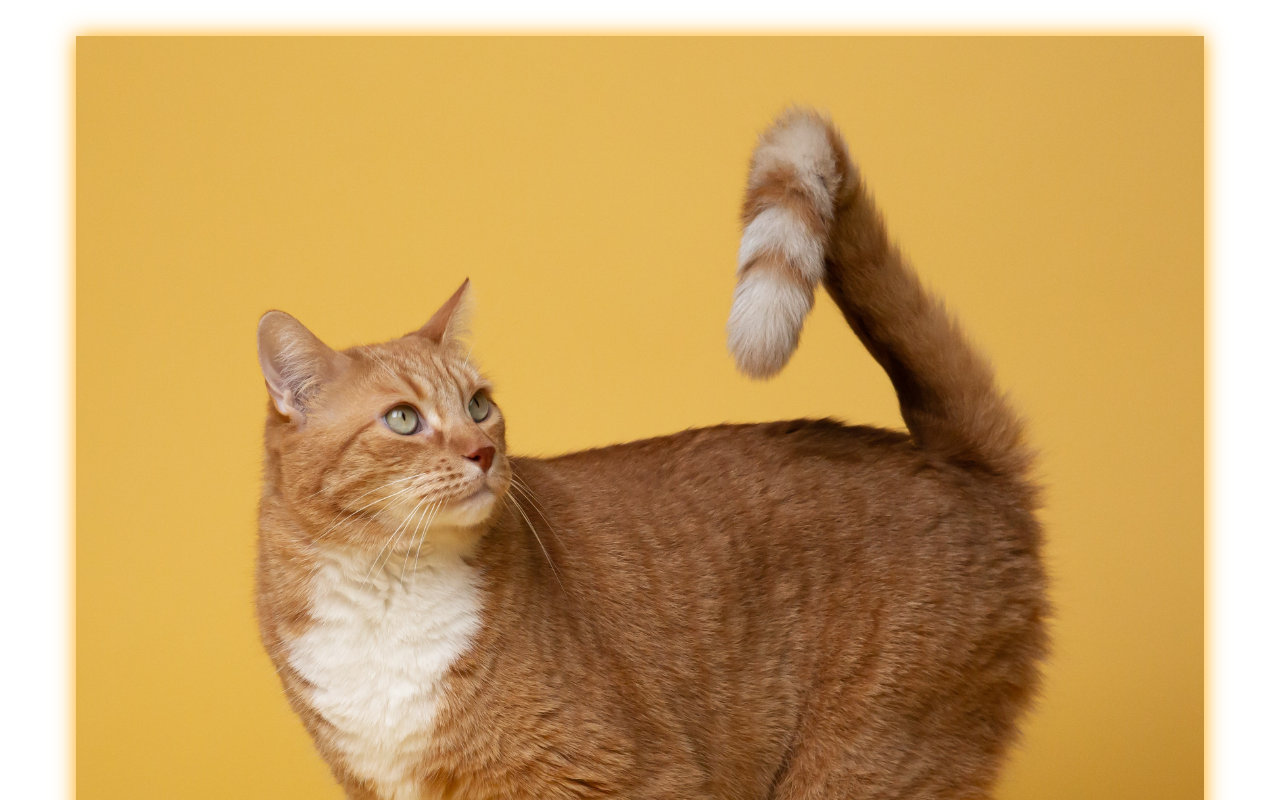
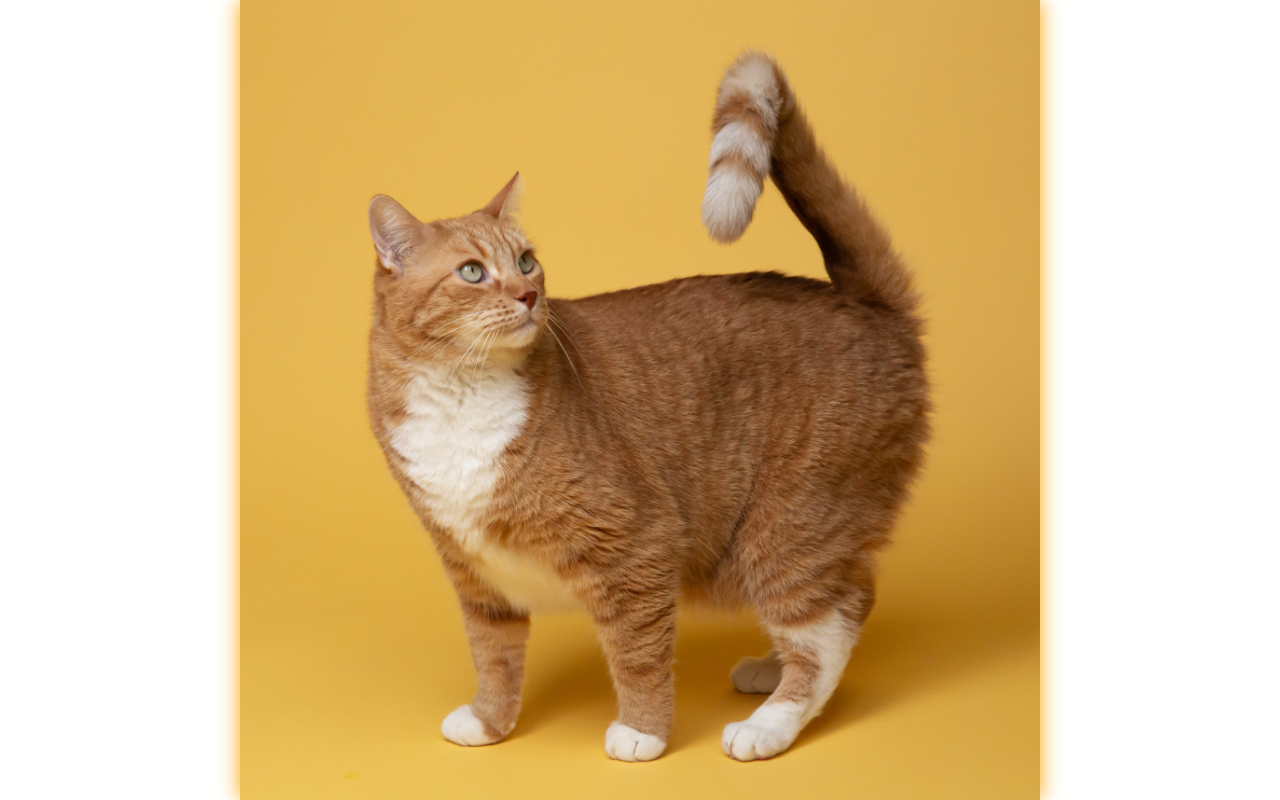
Before and after one commit to cheo13/UNITED-R, an Angular app: page / in a window 1280 px wide. Shown: the top 800 px of the page. Built offline with nearby package versions, Linux system fonts and the light colour scheme.

Commit message:
Update app.component.css

```diff
--- a/src/app/app.component.css
+++ b/src/app/app.component.css
@@ -1,23 +1,19 @@
-
-
-
-
 
 .img-container {
-
-
-
-    background-size: cover;
-    background-position: center;
+    position: fixed;
+    top: 0;
+    left: 0;
+    width: 100%;
+    height: 100%;
+    z-index: 9999;
     background-color: #fff;
-    padding: 20px;
-
   }
   .img-container img {
+    display: block;
     max-width: 100%;
-  height: auto;
-  box-shadow: 0 0 20px orange;
-
+    max-height: 100%;
+    margin: 0 auto;
+    box-shadow: 0 0 20px orange;
   }
   @media only screen and (max-width: 768px) {
     .img-container img {
@@ -31,13 +27,9 @@
     }
   }
 
-
-
     .contenedor {
         background-color: gray;
         padding: 40px;
-
-
     }
 
   h1 {
```
